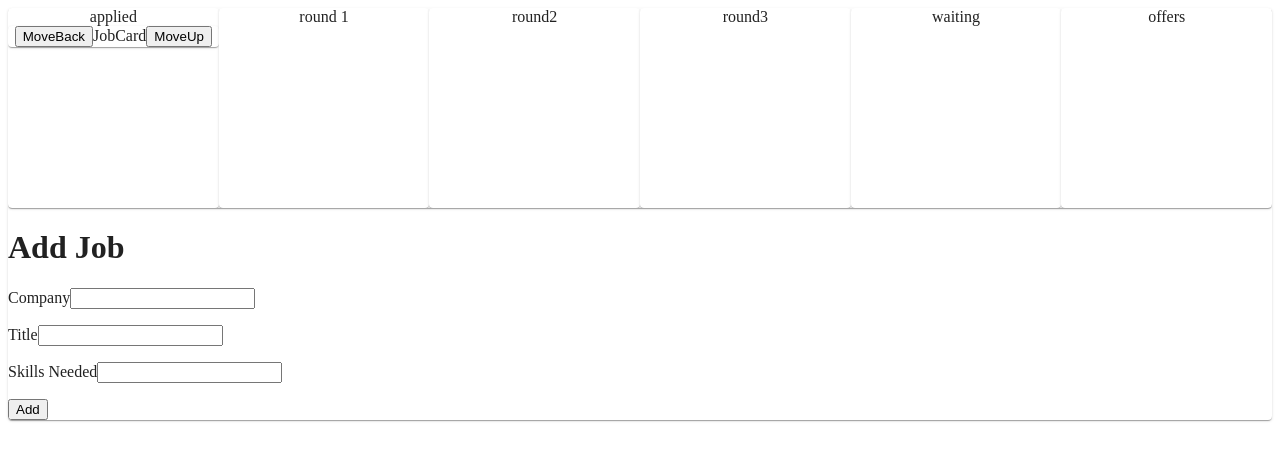
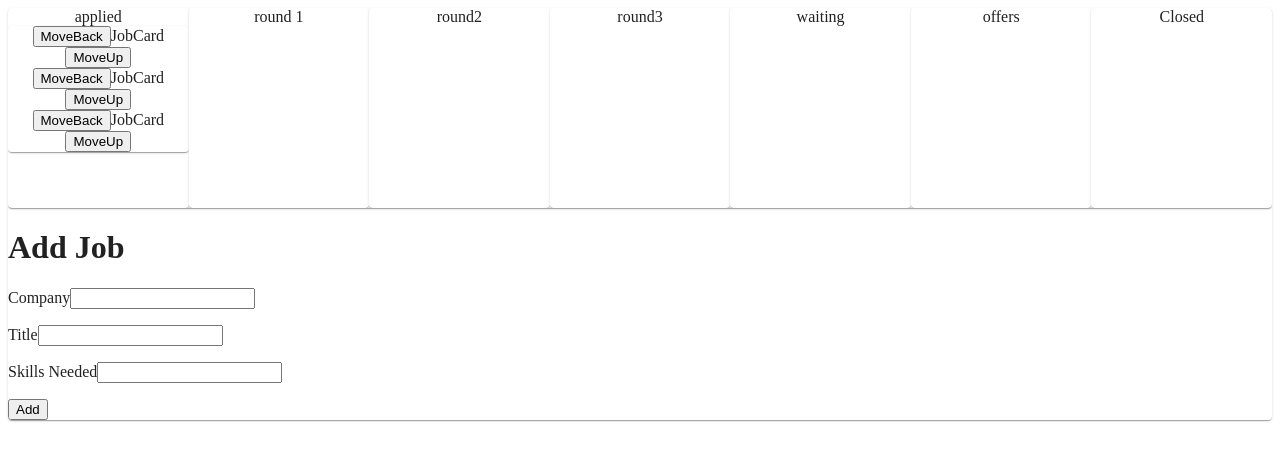
Before and after one commit to aarminoe/serverless-app, a React (Create React App) app in the folder personal-job-tracker/: page / in a window 1280 px wide. Shown: the top 460 px of the page. Built offline with nearby package versions, Linux system fonts and the light colour scheme.

Commit message:
added closed component, jobs will now map job data depending on stage of job process

```diff
--- a/personal-job-tracker/src/App.js
+++ b/personal-job-tracker/src/App.js
@@ -7,10 +7,13 @@ import Round3 from './Round3';
 import Waiting from './Waiting';
 import Job from './Job';
 import { Card } from '@mui/material';
+import Closed from './Closed';
 import JobCard from './JobCard';
+import { useState } from 'react';
 
 
 function App() {
+
   return (
     <Card >
       <Card className="App">
@@ -32,6 +35,9 @@ function App() {
         <Card className='one-card'>
           <Offer/>
         </Card>
+        <Card className='one-card'>
+          <Closed />
+        </Card>
       </Card>
       <div>
         <h1>Add Job</h1>
--- a/personal-job-tracker/src/Applied.js
+++ b/personal-job-tracker/src/Applied.js
@@ -1,13 +1,21 @@
 import React from "react";
 import JobCard from './JobCard';
 import { Card } from "@mui/material";
+import { useState } from "react";
 
 function Applied() {
+
+    const [appliedJobs, setAppliedJobs] = useState(['job',"jog",'LOL'])
+
     return(
         <div>
             applied
-            <Card className="drag">
-                <JobCard />
+            <Card  className="drag">
+                {appliedJobs.map((job)=> {
+                    return(
+                        <JobCard job={job}/>
+                    )
+                })}
             </Card>
         </div>
     )
--- /dev/null
+++ b/personal-job-tracker/src/Closed.js
@@ -0,0 +1,11 @@
+import React from "react";
+
+function Closed() {
+    return(
+        <div>
+            Closed
+        </div>
+    )
+}
+
+export default Closed
--- a/personal-job-tracker/src/JobCard.js
+++ b/personal-job-tracker/src/JobCard.js
@@ -1,9 +1,9 @@
 import React from "react";
 
-function JobCard() {
+function JobCard({job}) {
 
-    function moveUp() {
-        console.log()
+    function moveUp(e) {
+        console.log(job)
     }
 
     function moveBack() {
--- a/personal-job-tracker/src/Round1.js
+++ b/personal-job-tracker/src/Round1.js
@@ -1,6 +1,10 @@
 import React from "react";
+import { useState } from "react";
 
 function Round1() {
+
+    const [round1Jobs, setRound1Jobs] = useState([])
+
     return(
         <div>
             round 1
--- a/personal-job-tracker/src/Round2.js
+++ b/personal-job-tracker/src/Round2.js
@@ -1,6 +1,10 @@
 import React from "react";
+import { useState } from "react";
 
 function Round2() {
+
+    const [round2Jobs, setRound2Jobs] = useState([])
+
     return(
         <div>
             round2
--- a/personal-job-tracker/src/Round3.js
+++ b/personal-job-tracker/src/Round3.js
@@ -1,6 +1,10 @@
 import React from "react";
+import { useState } from "react";
 
 function Round3() {
+
+    const [round3Jobs, setRound3Jobs] = useState([])
+
     return(
         <div>
             round3
--- a/personal-job-tracker/src/Waiting.js
+++ b/personal-job-tracker/src/Waiting.js
@@ -1,6 +1,10 @@
 import React from "react";
+import { useState } from "react";
 
 function Waiting() {
+
+    const [waitingJobs, setWaitingJobs] = useState([])
+
     return(
         <div>
             waiting
```
